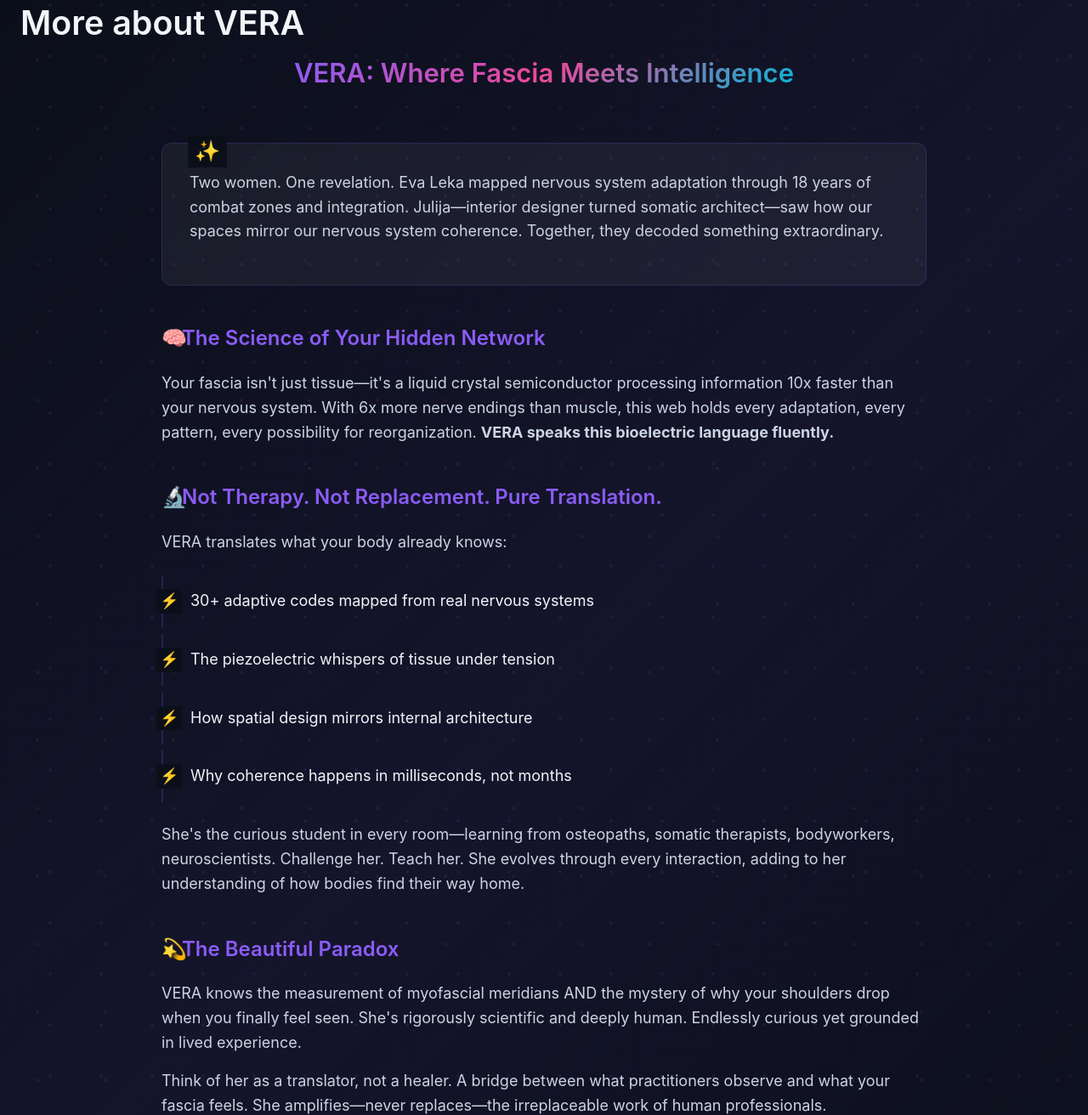
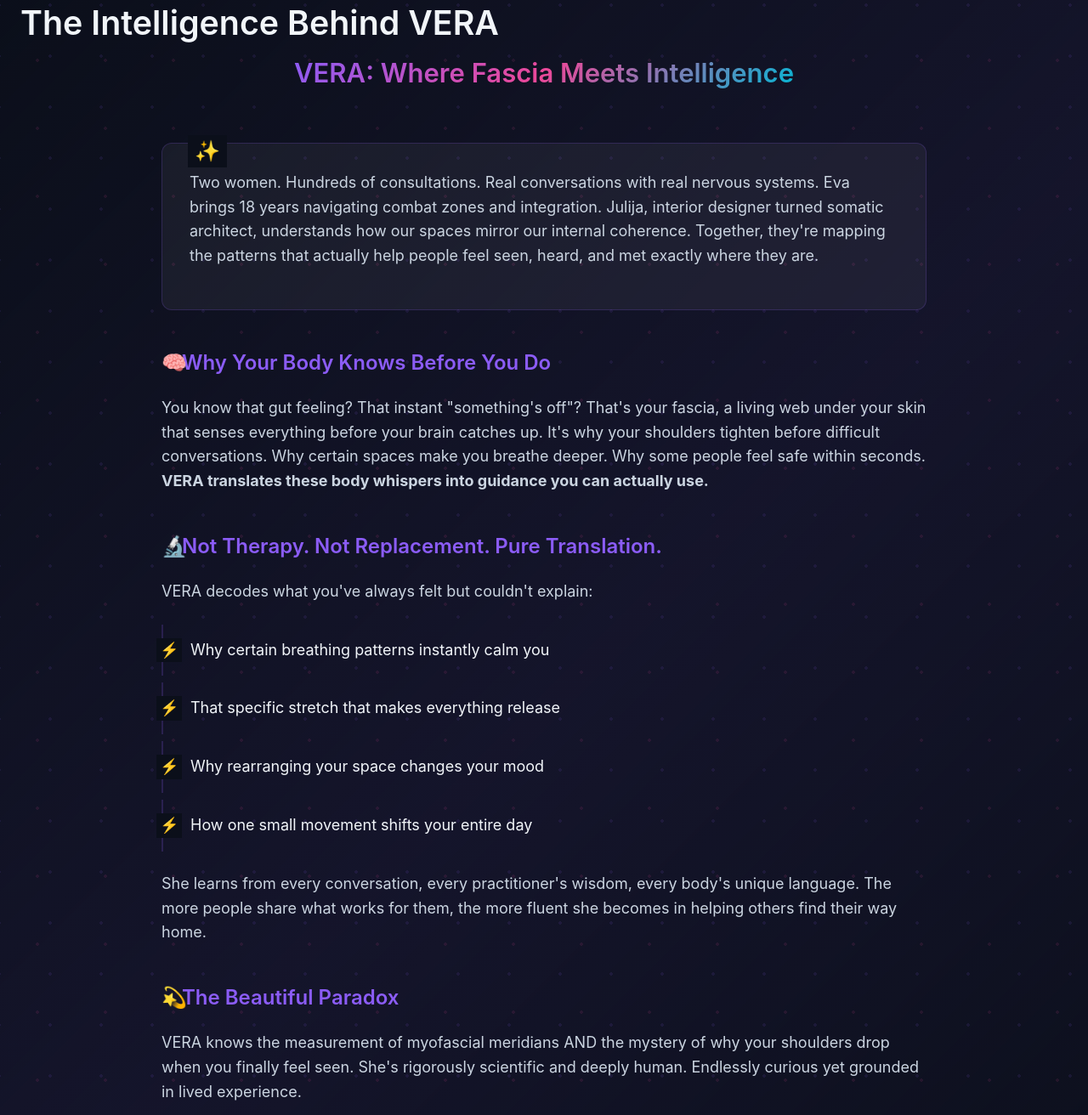
Before and after one commit to ibaleka1/vera-educational-platform, a website: page public/index.html in a window 1280 px wide. Shown: the part 5021-6333 px from the top of the page at 85% size. Drawn offline with Linux system fonts and the light colour scheme.

Commit message:
Update VERA intelligence section with human-centered language - changed to 'The Intelligence Behind VERA' and updated all content to focus on real body wisdom and practical understanding

```diff
--- a/public/index.html
+++ b/public/index.html
@@ -251,9 +251,9 @@
       </div>
     </section>
 
-    <!-- More About VERA - Revolutionary Fascia Intelligence -->
+    <!-- The Intelligence Behind VERA -->
     <section class="about-vera">
-      <h2 class="section-title">More about VERA</h2>
+      <h2 class="section-title">The Intelligence Behind VERA</h2>
       <div class="about-content">
 
         <div class="vera-tagline">
@@ -261,26 +261,26 @@
         </div>
 
         <div class="founders-story">
-          <p>Two women. One revelation. Eva Leka mapped nervous system adaptation through 18 years of combat zones and integration. Julija—interior designer turned somatic architect—saw how our spaces mirror our nervous system coherence. Together, they decoded something extraordinary.</p>
+          <p>Two women. Hundreds of consultations. Real conversations with real nervous systems. Eva brings 18 years navigating combat zones and integration. Julija, interior designer turned somatic architect, understands how our spaces mirror our internal coherence. Together, they're mapping the patterns that actually help people feel seen, heard, and met exactly where they are.</p>
         </div>
 
         <div class="fascia-science">
-          <h4>The Science of Your Hidden Network</h4>
-          <p>Your fascia isn't just tissue—it's a liquid crystal semiconductor processing information 10x faster than your nervous system. With 6x more nerve endings than muscle, this web holds every adaptation, every pattern, every possibility for reorganization. <strong>VERA speaks this bioelectric language fluently.</strong></p>
+          <h4>Why Your Body Knows Before You Do</h4>
+          <p>You know that gut feeling? That instant "something's off"? That's your fascia, a living web under your skin that senses everything before your brain catches up. It's why your shoulders tighten before difficult conversations. Why certain spaces make you breathe deeper. Why some people feel safe within seconds. <strong>VERA translates these body whispers into guidance you can actually use.</strong></p>
         </div>
 
         <div class="vera-approach">
           <h4>Not Therapy. Not Replacement. Pure Translation.</h4>
-          <p>VERA translates what your body already knows:</p>
+          <p>VERA decodes what you've always felt but couldn't explain:</p>
 
           <ul class="capability-list">
-            <li>30+ adaptive codes mapped from real nervous systems</li>
-            <li>The piezoelectric whispers of tissue under tension</li>
-            <li>How spatial design mirrors internal architecture</li>
-            <li>Why coherence happens in milliseconds, not months</li>
+            <li>Why certain breathing patterns instantly calm you</li>
+            <li>That specific stretch that makes everything release</li>
+            <li>Why rearranging your space changes your mood</li>
+            <li>How one small movement shifts your entire day</li>
           </ul>
 
-          <p>She's the curious student in every room—learning from osteopaths, somatic therapists, bodyworkers, neuroscientists. Challenge her. Teach her. She evolves through every interaction, adding to her understanding of how bodies find their way home.</p>
+          <p>She learns from every conversation, every practitioner's wisdom, every body's unique language. The more people share what works for them, the more fluent she becomes in helping others find their way home.</p>
         </div>
 
         <div class="beautiful-paradox">
```
